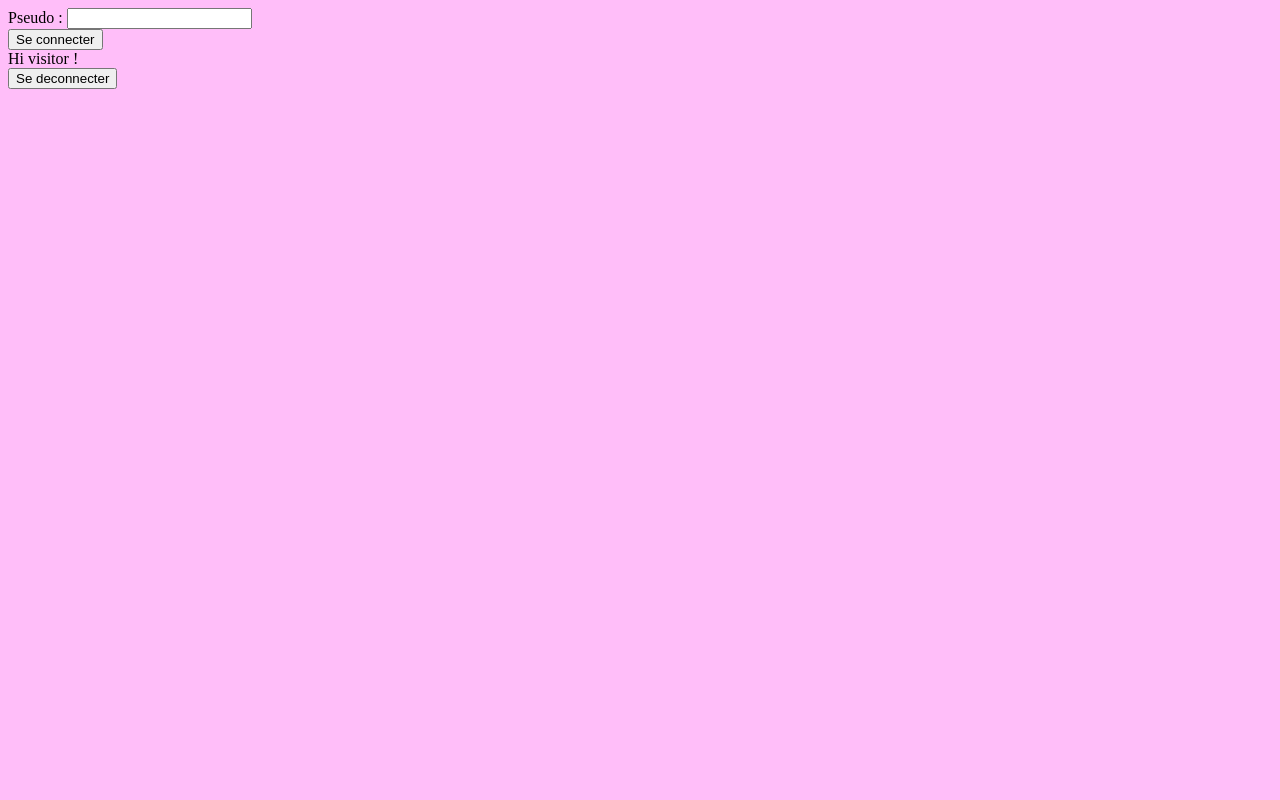
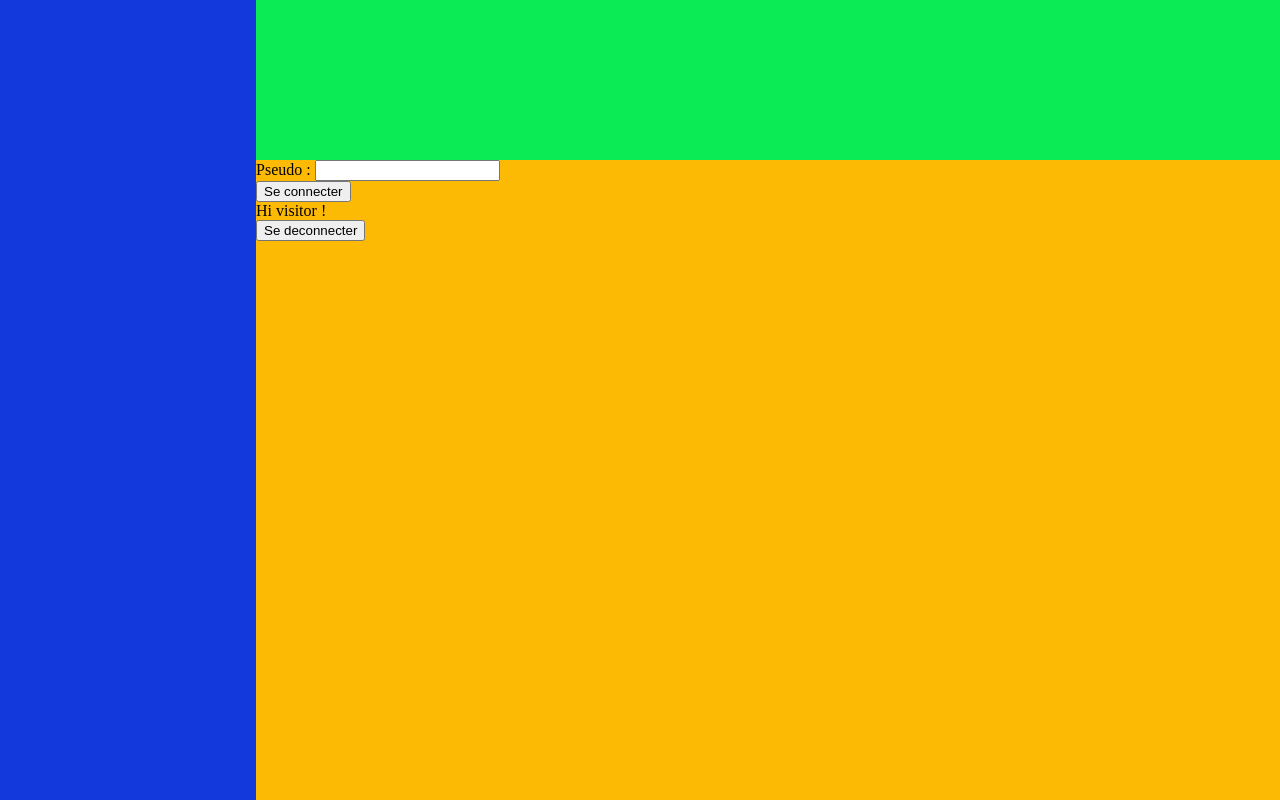
Before and after one commit to lambertrocher/flask_socketio, a Flask app: page /login in a window 1280 px wide. Run offline with Flask 2, Linux system fonts and the light colour scheme; some libraries are stand-ins or nearby versions.

Commit message:
add left menu and top pannel

```diff
--- a/static/css/styles.css
+++ b/static/css/styles.css
@@ -6,3 +6,22 @@ body{
     display: inline;
     color: white;
 }
+.left-menu {
+    background-color: rgb(19, 56, 219);
+    position: absolute;
+    top: 0; bottom: 0; left:0;
+    width: 20%;
+}
+
+.main-pannel {
+    background-color: rgb(252, 186, 5);
+    position: absolute;
+    top: 20%; left: 20%; right: 0; bottom: 0;
+}
+
+.top-pannel {
+    background-color: rgb(11, 235, 85);
+    position: absolute;
+    top: 0; left: 20%; right: 0;
+    height: 20%;
+}
--- a/templates/index.j2
+++ b/templates/index.j2
@@ -1,5 +1,6 @@
 <!doctype html>
 <html lang="en">
+
 <head>
     <meta charset="utf-8">
     <title>Idlepunk</title>
@@ -9,13 +10,25 @@
 </head>
 
 <body>
-    {% block body %}
-    {% endblock body %}
 
-    <form action="/logout" method="get">
-    <div>
-        <input type="submit" value="Se deconnecter">
+    <div class="left-menu">
     </div>
-</form>
+    <div class="top-pannel">
+    </div>
+    <div class="main-pannel">
+        {% block main_pannel_content %}
+        {% endblock main_pannel_content %}
+        <div>
+            <form action="/logout" method="get">
+                <input type="submit" value="Se deconnecter">
+        </div>
+        </form>
+    </div>
+    <script src="//cdnjs.cloudflare.com/ajax/libs/socket.io/2.2.0/socket.io.js"
+        integrity="sha256-yr4fRk/GU1ehYJPAs8P4JlTgu0Hdsp4ZKrx8bDEDC3I=" crossorigin="anonymous"></script>
+    {% if current_user.is_authenticated %}
+    <script src="/static/js/scripts.js"></script>
+    {% endif %}
 </body>
+
 </html>
--- a/templates/login.j2
+++ b/templates/login.j2
@@ -1,5 +1,5 @@
 {% extends "index.j2" %}
-{% block body %}
+{% block main_pannel_content %}
 <form action="" method="post">
     <div>
         <label for="name">Pseudo : </label>
@@ -15,4 +15,4 @@ Hi {{ current_user.id }}!
 {% else %}
 Hi visitor !
 {% endif %}
-{% endblock body %}
+{% endblock main_pannel_content %}
```
Also changed, not shown: templates/resources.j2 (+3 -7 lines).
